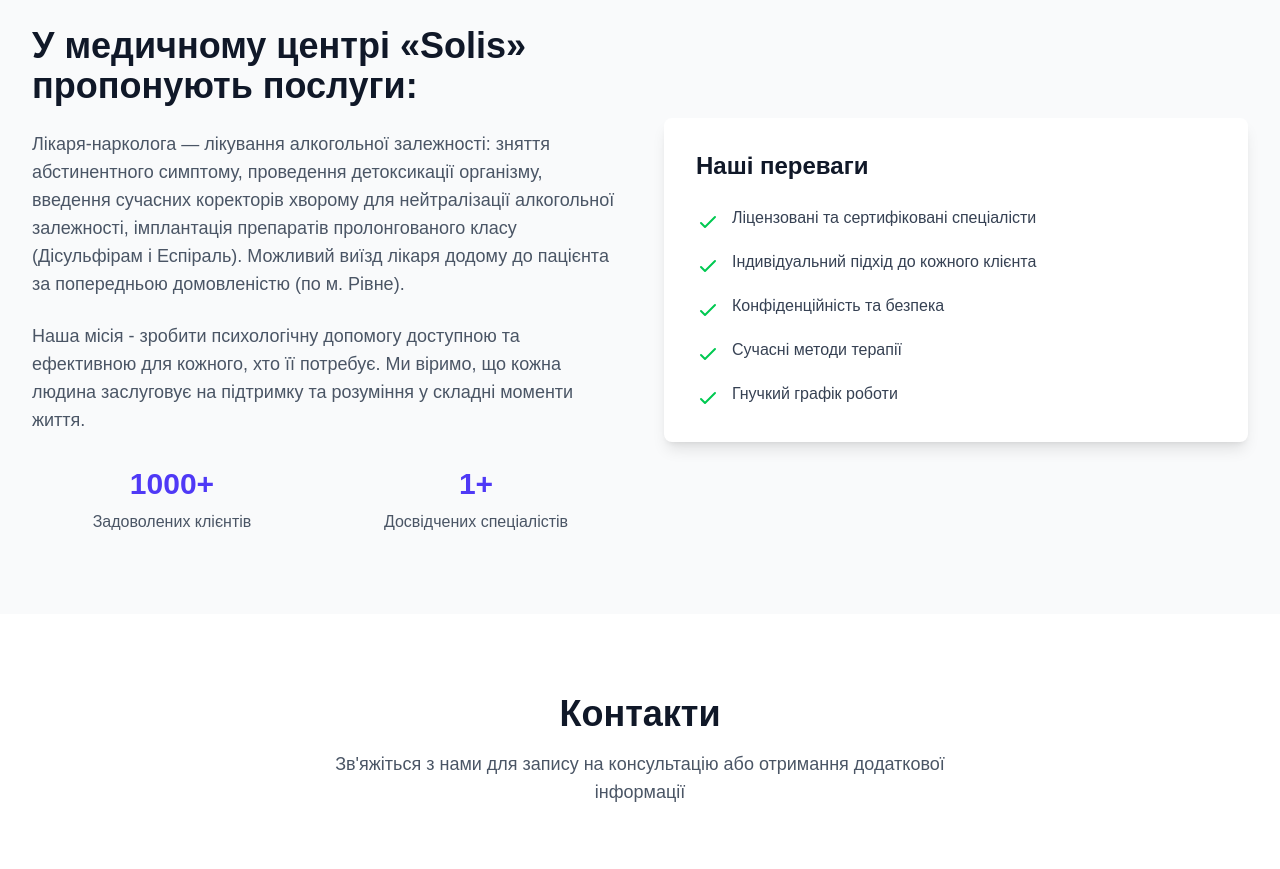
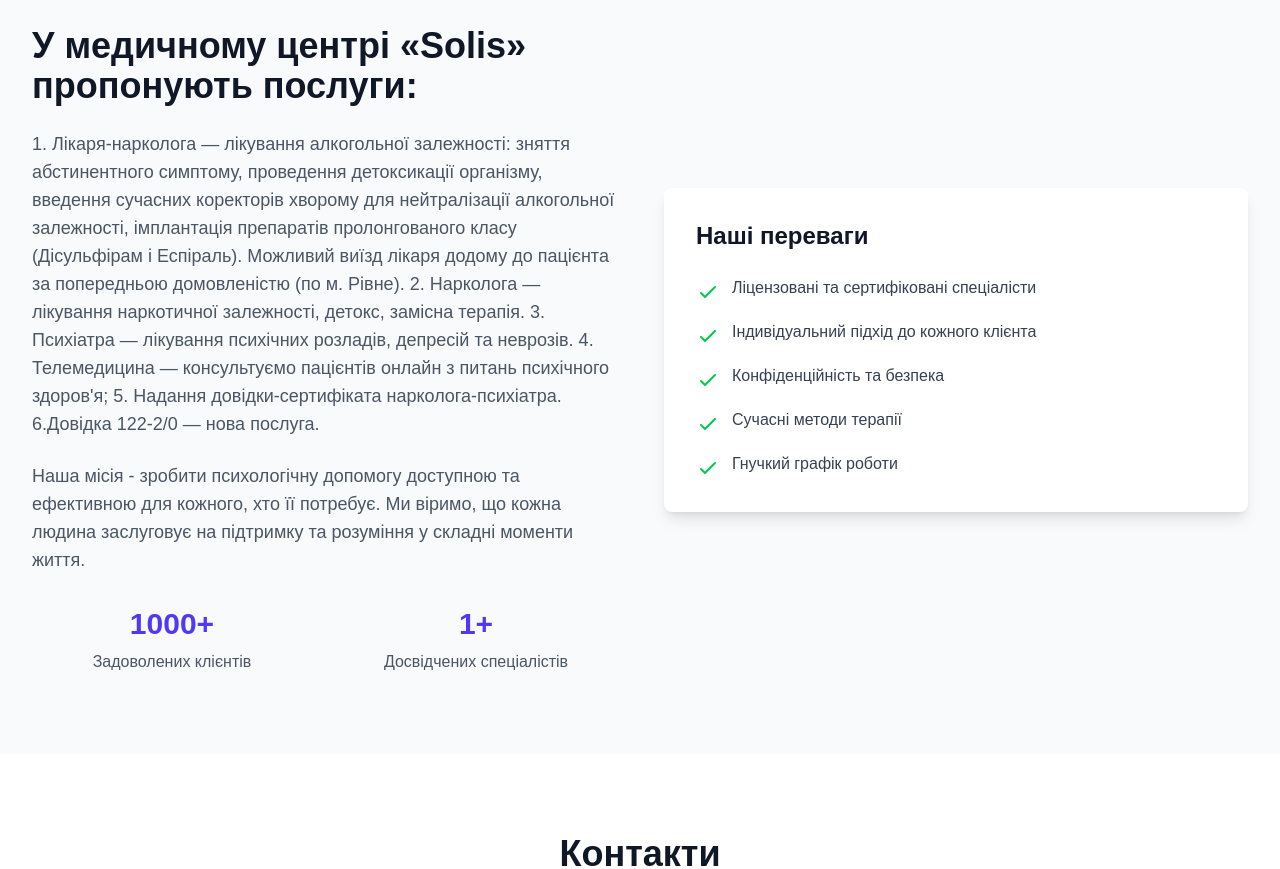
Before and after one commit to Natali993/texnic, a Next.js app: page / in a window 1280 px wide. Shown: the part 1320-2189 px from the top of the page. Built offline with nearby package versions, Linux system fonts and the light colour scheme.

Commit message:
chore:change text3

```diff
--- a/src/app/page.tsx
+++ b/src/app/page.tsx
@@ -144,7 +144,12 @@ export default function Home() {
             <div>
               <h2 className="text-3xl md:text-4xl font-bold text-gray-900 mb-6"><strong>У медичному центрі &laquo;Solis&raquo; пропонують послуги: </strong></h2>
               <p className="text-lg text-gray-600 mb-6">
-                Лікаря-нарколога — лікування алкогольної залежності: зняття абстинентного симптому, проведення детоксикації організму, введення сучасних коректорів хворому для нейтралізації алкогольної залежності, імплантація препаратів пролонгованого класу (Дісульфірам і Еспіраль). Можливий виїзд лікаря додому до пацієнта за попередньою домовленістю (по м. Рівне).
+                1. Лікаря-нарколога — лікування алкогольної залежності: зняття абстинентного симптому, проведення детоксикації організму, введення сучасних коректорів хворому для нейтралізації алкогольної залежності, імплантація препаратів пролонгованого класу (Дісульфірам і Еспіраль). Можливий виїзд лікаря додому до пацієнта за попередньою домовленістю (по м. Рівне).
+                2. Нарколога — лікування наркотичної залежності, детокс, замісна терапія.
+                3.   Психіатра — лікування психічних розладів, депресій та неврозів.
+                4. Телемедицина — консультуємо пацієнтів онлайн з питань психічного здоров'я;
+                5.  Надання довідки-сертифіката нарколога-психіатра.
+                6.Довідка 122-2/0 —  нова послуга.
               </p>
               <p className="text-lg text-gray-600 mb-8">
                 Наша місія - зробити психологічну допомогу доступною та ефективною для кожного,
```
